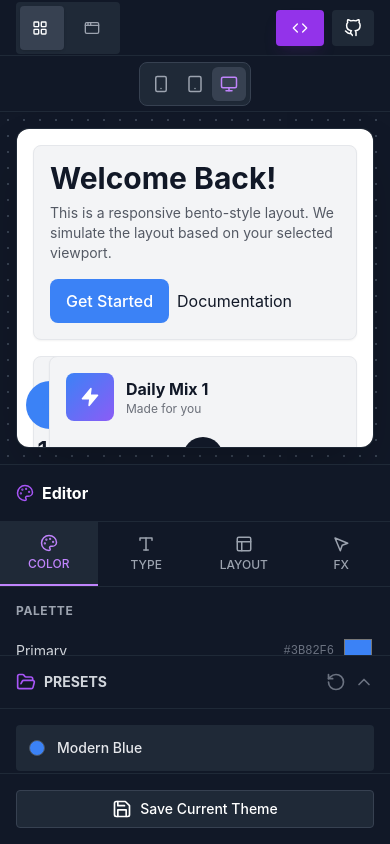
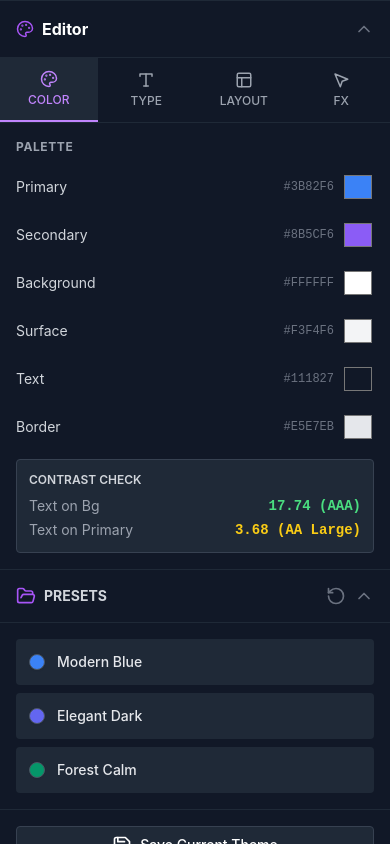
Before and after one commit to Danielgofu/css-sandbox, a React (Vite) app: page / in a window 390 px wide. Built offline with nearby package versions, Linux system fonts and the light colour scheme.

Commit message:
Responsiveness fixes

```diff
--- a/src/App.tsx
+++ b/src/App.tsx
@@ -55,7 +55,7 @@ const App: React.FC = () => {
       */}
 
       {/* Sidebar Controls */}
-      <div className="order-2 md:order-1 flex flex-col h-[45vh] md:h-full border-t md:border-t-0 md:border-r border-gray-800 z-10 shadow-xl bg-gray-900 w-full md:w-80 shrink-0">
+      <div className="order-2 md:order-1 flex flex-col h-auto md:h-full border-t md:border-t-0 md:border-r border-gray-800 z-10 shadow-xl bg-gray-900 w-full md:w-80 shrink-0">
         <Controls theme={theme} setTheme={setTheme} />
         <Presets currentTheme={theme} onLoad={setTheme} />
       </div>
--- a/src/components/Controls.tsx
+++ b/src/components/Controls.tsx
@@ -1,7 +1,7 @@
 import React from 'react';
 import { ThemeState } from '../../types';
 import { getContrastRatio, getWCAGRating } from '../utils';
-import { Palette, Type, Layout, MousePointer2 } from 'lucide-react';
+import { Palette, Type, Layout, MousePointer2, ChevronDown, ChevronUp } from 'lucide-react';
 
 interface ControlsProps {
   theme: ThemeState;
@@ -10,6 +10,7 @@ interface ControlsProps {
 
 const Controls: React.FC<ControlsProps> = ({ theme, setTheme }) => {
   const [activeTab, setActiveTab] = React.useState<'colors' | 'type' | 'layout' | 'effects'>('colors');
+  const [isCollapsed, setIsCollapsed] = React.useState(false);
 
   const updateColor = (key: keyof ThemeState['colors'], value: string) => {
     setTheme(prev => ({ ...prev, colors: { ...prev.colors, [key]: value } }));
@@ -33,14 +34,26 @@ const Controls: React.FC<ControlsProps> = ({ theme, setTheme }) => {
   const primaryWcag = getWCAGRating(primaryContrast);
 
   return (
-    <div className="flex flex-col h-full bg-gray-900 text-sm overflow-hidden w-full">
-      <div className="p-4 border-b border-gray-800 flex-shrink-0">
+    <div className={`flex flex-col bg-gray-900 text-sm overflow-hidden w-full transition-all duration-300 ${isCollapsed ? 'h-auto flex-shrink-0' : 'h-full'}`}>
+      {/* Header */}
+      <div className="p-4 border-b border-gray-800 flex-shrink-0 flex items-center justify-between">
         <h2 className="text-white font-bold flex items-center gap-2 text-base">
           <Palette size={18} className="text-purple-500" />
           Editor
         </h2>
+        {/* Botón de colapsar solo visible en móviles */}
+        <button
+          onClick={() => setIsCollapsed(!isCollapsed)}
+          className="md:hidden text-gray-500 hover:text-white transition-colors"
+          title={isCollapsed ? "Expand" : "Collapse"}
+        >
+          {isCollapsed ? <ChevronDown size={20} /> : <ChevronUp size={20} />}
+        </button>
       </div>
 
+      {/* Contenido que se colapsa */}
+      {!isCollapsed && (
+        <>
           <div className="flex border-b border-gray-800 flex-shrink-0 overflow-x-auto">
             {[
               { id: 'colors', icon: Palette, label: 'Color' },
@@ -199,6 +212,8 @@ const Controls: React.FC<ControlsProps> = ({ theme, setTheme }) => {
               </div>
             )}
           </div>
+        </>
+      )}
     </div>
   );
 };
```
Also changed, not shown: 6 other files (tests, documents, lock files or other folders). Lines whose indentation alone changed are shown as unchanged.
